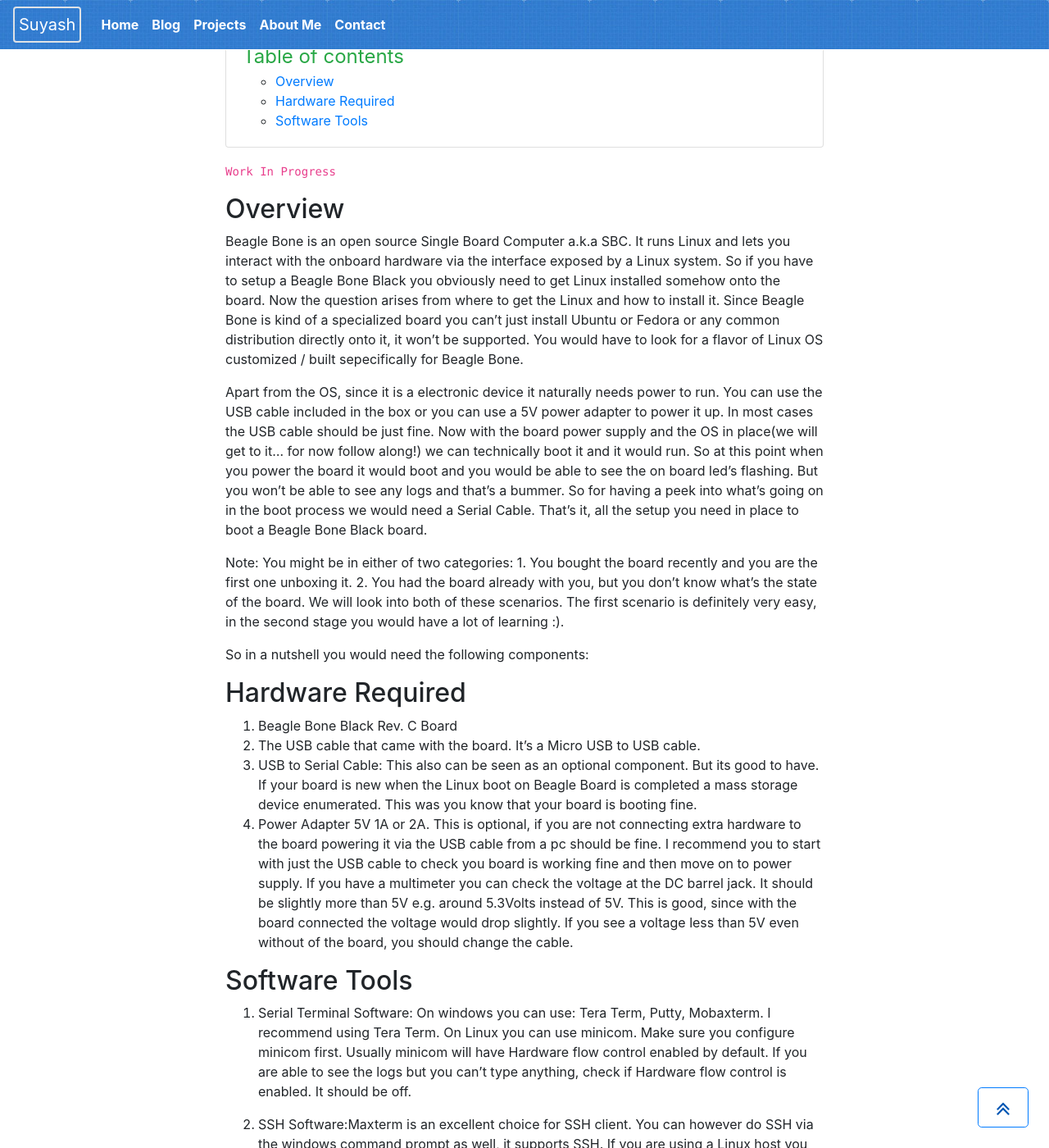
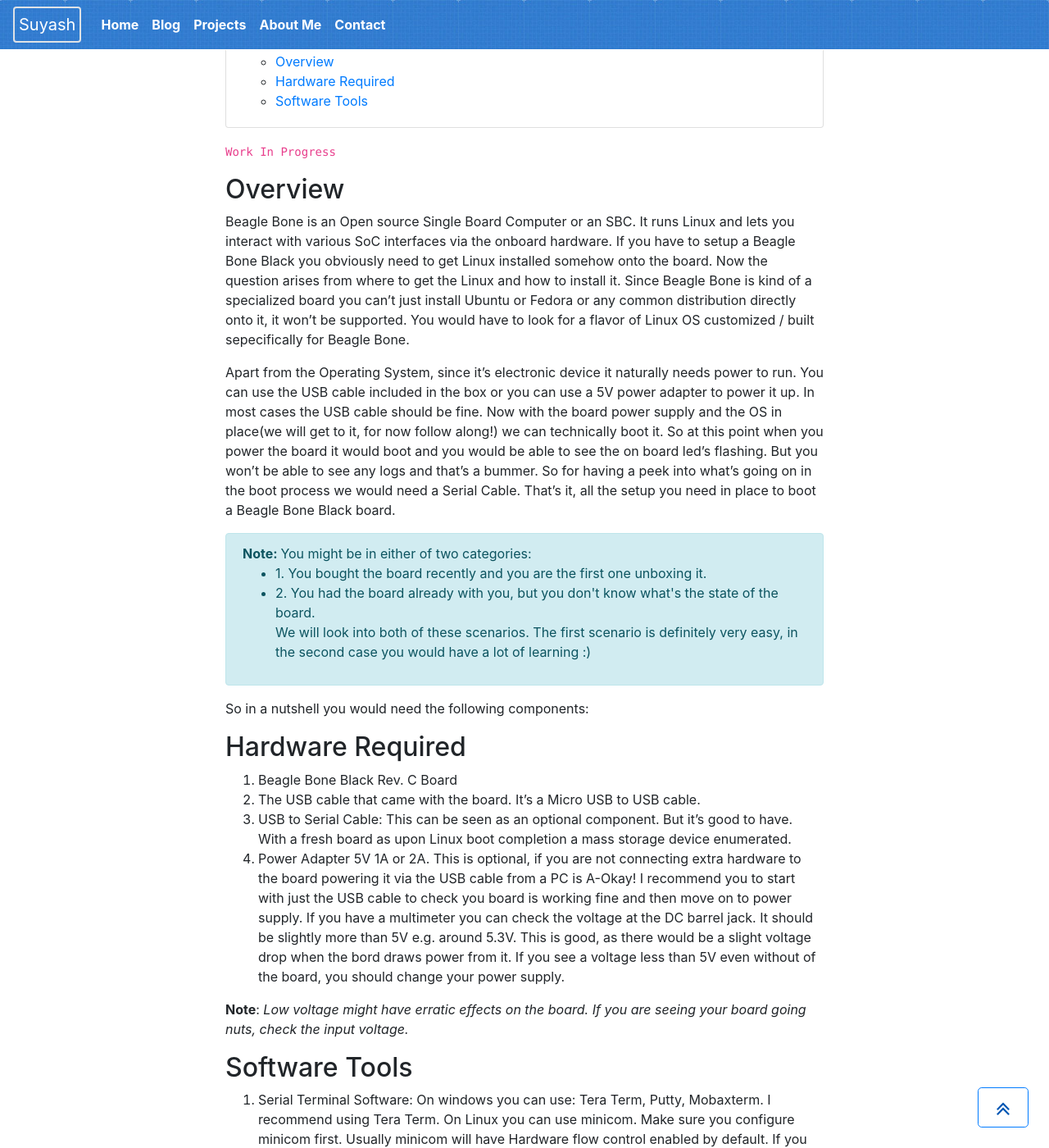
Before and after one commit to suyashsingh/suyashsingh.github.io, a Jekyll site: the page built from _posts/2023-11-07-beagle-bone-setup.md, in a window 1280 px wide and 1400 px high, scrolled down 581 px. Shown: the whole window at 82% size. Built offline with Jekyll 4.4.1, drawn with Linux system fonts in a browser that asks for light colours; some of the changed text lies outside the part shown.

Commit message:
beagle bone setup post cleanup

```diff
--- a/_posts/2023-11-07-beagle-bone-setup.md
+++ b/_posts/2023-11-07-beagle-bone-setup.md
@@ -6,32 +6,42 @@ readTime: 10 minute
 tag: [beagle-bone-black, bbb, embedded-systems]
 description: This post is about setting up a beagle bone black board for its first boot.
 post_intro: |
- Hey there! In this post we would be looking on how to setup Beagle Bone Black Rev. C board for the maiden boot. The initial steps would be same irrespective of what you are trying to do with your Beagle Bone Black. Be it learning Embedded Linux or just are exploring beagle board for generic usage such a connecting some sensors and using them via python or C. You need to have a basic hardware setup to get stated. This post help you get up and running as quickly as possible with your Beagle Board. Before diving hands on into the configuring your board let's take some time to get an overview of what has to be done.
+ Hey there! In this post we will be looking at how to setup Beagle Bone Black(RevC) board for it first boot. Wether you are focused on Hands-on Embedded Linux or are exploring Beagle Bone for you next projct, the initial steps remain the same. You will need to setup a bare minimum hardware setup to get stated. This guide is going to help you get up and running as quickly as possible. Before diving in to the morbid details, let's take some time to get an overview of what has to be done.
 
 ---
 
 `Work In Progress`
 
 ## Overview
-Beagle Bone is an open source Single Board Computer a.k.a SBC. It runs Linux and lets you interact with the onboard hardware via the interface exposed by a Linux system. So if you have to setup a Beagle Bone Black you obviously need to get Linux installed somehow onto the board. Now the question arises from where to get the Linux and how to install it. Since Beagle Bone is kind of a specialized board you can’t just install Ubuntu or Fedora or any common distribution directly onto it, it won't be supported. You would have to look for a flavor of Linux OS customized / built sepecifically for Beagle Bone.
+Beagle Bone is an Open source Single Board Computer or an SBC. It runs Linux and lets you interact with various SoC interfaces via the onboard hardware. If you have to setup a Beagle Bone Black you obviously need to get Linux installed somehow onto the board. Now the question arises from where to get the Linux and how to install it. Since Beagle Bone is kind of a specialized board you can't just install Ubuntu or Fedora or any common distribution directly onto it, it won't be supported. You would have to look for a flavor of Linux OS customized / built sepecifically for Beagle Bone.
 
-Apart from the OS, since it is a electronic device it naturally needs power to run. You can use the USB cable included in the box or you can use a 5V power adapter to power it up. In most cases the USB cable should be just fine. Now with the board power supply and the OS in place(we will get to it… for now follow along!)   we can technically boot it and it would run. So at this point when you power the board it would boot and you would be able to see the on board led's flashing. But you won't be able to see any logs and that’s a bummer. So for having a peek into what's going on in the boot process we would need a Serial Cable. That’s it, all the setup you need in place to boot a Beagle Bone Black board.
+Apart from the Operating System, since it's electronic device it naturally needs power to run. You can use the USB cable included in the box or you can use a 5V power adapter to power it up. In most cases the USB cable should be fine. Now with the board power supply and the OS in place(we will get to it, for now follow along!) we can technically boot it. So at this point when you power the board it would boot and you would be able to see the on board led's flashing. But you won't be able to see any logs and that's a bummer. So for having a peek into what's going on in the boot process we would need a Serial Cable. That's it, all the setup you need in place to boot a Beagle Bone Black board.
 
-> Note:
-> You might be in either of two categories:
-> 	1. You bought the board recently and you are the first one unboxing it.
->	2. You had the board already with you, but you don’t know what's the state of the board.
-> We will look into both of these scenarios. The first scenario is definitely very easy, in the second stage you would have a lot of learning :).
-
+<div class="alert alert-info" role="alert">
+<b>Note: </b>You might be in either of two categories:
+<ul>
+<li>1. You bought the board recently and you are the first one unboxing it.</li>
+<li>2. You had the board already with you, but you don't know what's the state of the board.</li>
+We will look into both of these scenarios. The first scenario is definitely very easy, in the second case you would have a lot of learning :)
+</ul>
+</div>
 So in a nutshell you would need the following components:
 
 ## Hardware Required
 1. Beagle Bone Black Rev. C Board
-2. The USB cable that came with the board. It’s a Micro USB to USB cable.
-3. USB to Serial Cable: This also can be seen as an optional component. But its good to have. If your board is new when the Linux boot on Beagle Board is completed a mass storage device enumerated. This was  you know that your board is booting fine.
-4. Power Adapter 5V 1A or 2A. This is optional, if you are not connecting extra hardware to the board powering it via the USB cable from a pc should be fine. I recommend you to start with just the USB cable to check you board is working fine and then move on to power supply. If you have a multimeter you can check the voltage at the DC barrel jack. It should be slightly more than 5V e.g. around 5.3Volts instead of 5V. This is good, since with the board connected the voltage would drop slightly. If you see a voltage less than 5V even without of the board, you should change the cable.
+2. The USB cable that came with the board. It's a Micro USB to USB cable.
+3. USB to Serial Cable: This can be seen as an optional component. But it's good to have. With a fresh board as upon Linux boot completion a mass storage device enumerated.
+4. Power Adapter 5V 1A or 2A. This is optional, if you are not connecting extra hardware to the board powering it via the USB cable from a PC is A-Okay! I recommend you to start with just the USB cable to check you board is working fine and then move on to power supply. If you have a multimeter you can check the voltage at the DC barrel jack. It should be slightly more than 5V e.g. around 5.3V. This is good, as there would be a slight voltage drop when the bord draws power from it. If you see a voltage less than 5V even without of the board, you should change your power supply.
+
+**Note**: *Low voltage might have erratic effects on the board. If you are seeing your board going nuts, check the input voltage.*
 
 ## Software Tools
 1. Serial Terminal Software: On windows you can use: Tera Term, Putty, Mobaxterm. I recommend using Tera Term. On Linux you can use minicom. Make sure you configure minicom first. Usually minicom will have Hardware flow control enabled by default. If you are able to see the logs but you can't type anything, check if Hardware flow control is enabled. It should be off.
 
-2. SSH Software:Maxterm is an excellent choice for SSH client. You can however do SSH via the windows command prompt as well, it supports SSH. If you are using a Linux host you don’t need to install anything. Almost all the Linux distributions have SSH client installed by default.
+	<div class="alert alert-info" role="alert">
+	<b>Note: </b>Minicom has hardware flow control turned on by default, turn it off. If you are able to see the logs but can't type anything on the board, check hardware flow control settings.
+	<br/>
+	<b>Note: </b>Windows command prompt can also be used. Use ssh@ip-address at the cmd prompt
+	</div>
+
+2. SSH Software:Mobaxterm is an excellent choice for SSH client. If you are using a Linux host, a SSH client might be already installed.
```
